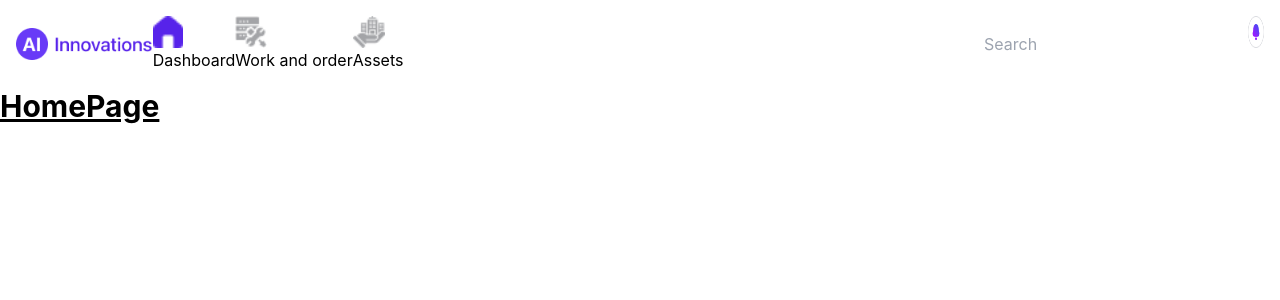
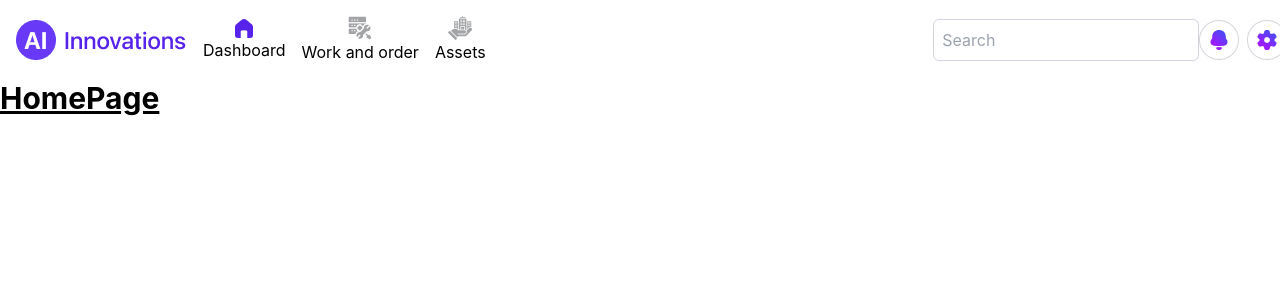
Before and after one commit to PrecisioSaurabh/Miaami_FrontEnd, a React (Create React App) app: page / in a window 1280 px wide. Shown: the top 300 px of the page. Built offline with nearby package versions, Linux system fonts and the light colour scheme; what @syncfusion/ej2-base would draw is missing.

Commit message:
Made changes for consistetant Navbar, also added dashbard component

```diff
--- a/src/components/Navbar/Navbar.js
+++ b/src/components/Navbar/Navbar.js
@@ -1,4 +1,52 @@
+// import React from "react";
+// import { Link } from "react-router-dom";
+// import logo from "../../assets/logo.png";
+// import Dashboard from "../../assets/Dashboard.png";
+// import AssetIcon from "../../assets/AssetsIcon.png";
+// import WorkOrderIcon from "../../assets/WorkOrderIcon.png";
+// import NotificationIcon from "../../assets/NotificationIcon.png";
+// import SettingIcon from "../../assets/SettingIcon.png";
+
+// const Navbar = () => {
+//   return (
+//     <nav className="bg-white -800 text-black p-4 flex justify-between">
+//      <div className="container mx-auto flex justify-between items-center">
+// <div className="container mx-auto flex items-center space-x-4">
+//   <img src={logo} alt="Logo"/>
+//   <Link to="/">
+//     <div  className="flex flex-col items-center justify-center hover:text-gray-300">
+//       <img src={Dashboard} alt="Logo"  />
+//       <div>Dashboard</div>
+//     </div>
+//   </Link>
+//   <Link to="/about" >
+//     <div className="flex flex-col items-center justify-center hover:text-gray-300" >
+//       <img src={WorkOrderIcon} alt="Logo" />
+//       <div>Work and order</div>
+//     </div>
+//   </Link>
+//   <Link to="/services">
+//     <div className="flex flex-col items-center justify-center hover:text-gray-300">
+//       <img src={AssetIcon} alt="Logo"  />
+//       <div>Assets</div>
+//     </div>
+//   </Link>
+// </div>
+//       <div className="flex space-x-4 items-center justify-center">
+// <input type="search" placeholder="Search" />
+// <div className="flex space-x-2">
+//   <img src={NotificationIcon} alt="NotificationIcon"/>
+//   <img src= {SettingIcon} alt="SettingIcon"/>
+// </div>
+//       </div>
+//      </div>
+//     </nav>
+//   );
+// };
+// export default Navbar;
+
 // Navbar.js
+
 import React from "react";
 import { Link } from "react-router-dom";
 import logo from "../../assets/logo.png";
@@ -6,40 +54,41 @@ import Dashboard from "../../assets/Dashboard.png";
 import AssetIcon from "../../assets/AssetsIcon.png";
 import WorkOrderIcon from "../../assets/WorkOrderIcon.png";
 import NotificationIcon from "../../assets/NotificationIcon.png";
-import SettingIcon from "../../assets/Setting.png";
-
+import SettingIcon from "../../assets/SettingIcon.png";
 const Navbar = () => {
   return (
-    <nav className="bg-white -800 text-black p-4 flex justify-between">
-      <div className="container mx-auto flex items-center">
-        <img src={logo} alt="Logo" className="h-8" />
-        <Link to="/" className="hover:text-gray-300">
-          <div>
-            <img src={Dashboard} alt="Logo" className="h-8" />
+    <nav className="bg-white-800 text-black p-4 ">
+      <div className="container mx-auto flex justify-between items-center">
+        {/* <div className="text-xl font-semibold">My Website</div> */}
+        <div className="container mx-auto flex items-center space-x-4">
+          <img src={logo} alt="Logo" />
+          <Link to="/">
+            <div className="flex flex-col items-center justify-center hover:text-gray-300">
+              <img src={Dashboard} alt="Logo" />
               <div>Dashboard</div>
             </div>
           </Link>
-        <Link to="/about" className="hover:text-gray-300">
-          <div>
-            <img src={WorkOrderIcon} alt="Logo" className="h-8" />
+          <Link to="/about">
+            <div className="flex flex-col items-center justify-center hover:text-gray-300">
+              <img src={WorkOrderIcon} alt="Logo" />
               <div>Work and order</div>
             </div>
           </Link>
-        <Link to="/services" className="hover:text-gray-300">
-          <div>
-            <img src={AssetIcon} alt="Logo" className="h-8" />
+          <Link to="/services">
+            <div className="flex flex-col items-center justify-center hover:text-gray-300">
+              <img src={AssetIcon} alt="Logo" />
               <div>Assets</div>
             </div>
           </Link>
         </div>
-      <div className="flex space-x-4">
-        <input type="search" placeholder="Search" />
-        <div className="flex space-x-4">
-          <img src={NotificationIcon} alt="SettingIcon" className="h-8" />
-          <img src= {SettingIcon} alt="SettingIcon" className="h-8" />
+        <input type="search" placeholder="Search" className= "border border-gray-300 border-solid rounded-md p-2 "/>
+          <div className="flex space-x-2">
+            <img src={NotificationIcon} alt="NotificationIcon" />
+            <img src={SettingIcon} alt="SettingIcon" />
           </div>
       </div>
     </nav>
   );
 };
+
 export default Navbar;
--- a/src/index.css
+++ b/src/index.css
@@ -1,11 +1,22 @@
 body {
   margin: 0;
+  padding: 0;
+  /* box-sizing: border-box; */
   font-family: -apple-system, BlinkMacSystemFont, 'Segoe UI', 'Roboto', 'Oxygen',
     'Ubuntu', 'Cantarell', 'Fira Sans', 'Droid Sans', 'Helvetica Neue',
     sans-serif;
   -webkit-font-smoothing: antialiased;
   -moz-osx-font-smoothing: grayscale;
 }
+html * {
+  box-sizing: border-box;
+}
+
+/* body {
+  margin: 0;
+  font-family: sans-serif;
+  padding: 0;
+} */
 
 code {
   font-family: source-code-pro, Menlo, Monaco, Consolas, 'Courier New',
--- /dev/null
+++ b/src/pages/Dashboard/Dashboard.js
@@ -0,0 +1,19 @@
+import React from 'react'
+
+const Dashboard = () => {
+  return (
+    <div>
+        <div className="flex flex-col items-center justify-center hover:text-gray-300" >
+
+        </div>
+        <div>
+
+        </div>
+        <div>
+
+        </div>
+    </div>
+  )
+}
+
+export default Dashboard
```
Also changed, not shown: src/assets/SettingIcon.png (added). Lines whose indentation alone changed are shown as unchanged.
